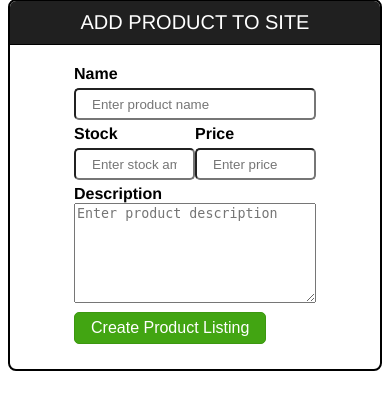
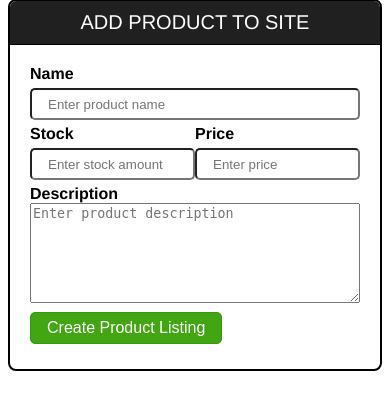
Before and after one commit to ClaudeHallard/sekai-database, a PHP site: page /add_product.php in a window 390 px wide. Shown: the part 101-511 px from the top of the page. Run offline with PHP 8.4, Linux system fonts and the light colour scheme; the visitor is signed in with stand-in values (Sample User, id 1).

Commit message:
Fixed 'Add Product' responsivness

```diff
--- a/www/add_product.php
+++ b/www/add_product.php
@@ -14,6 +14,7 @@
 <html>
    	<head>
 		<meta charset="UTF-8" http-equiv="Cache-Control" content="no-cache, no-store, must-revalidate"/>
+        <meta name="viewport" content="width=device-width, initial-scale=1.0">
         	<title>e-com/productview</title>
         	<link href='http://fonts.googleapis.com/css?family=Roboto' rel='stylesheet' type='text/css'>
         	<link href="https://fonts.googleapis.com/icon?family=Material+Icons" rel="stylesheet">
--- a/www/css/add_product.css
+++ b/www/css/add_product.css
@@ -27,6 +27,12 @@
     width: 100%;
     margin: auto;
     font-weight: bold;
+}
+
+@media only screen and (max-width: 425px){
+    .add_product form {
+        padding: 20px;
+    }
 }
 
 div input {
```
